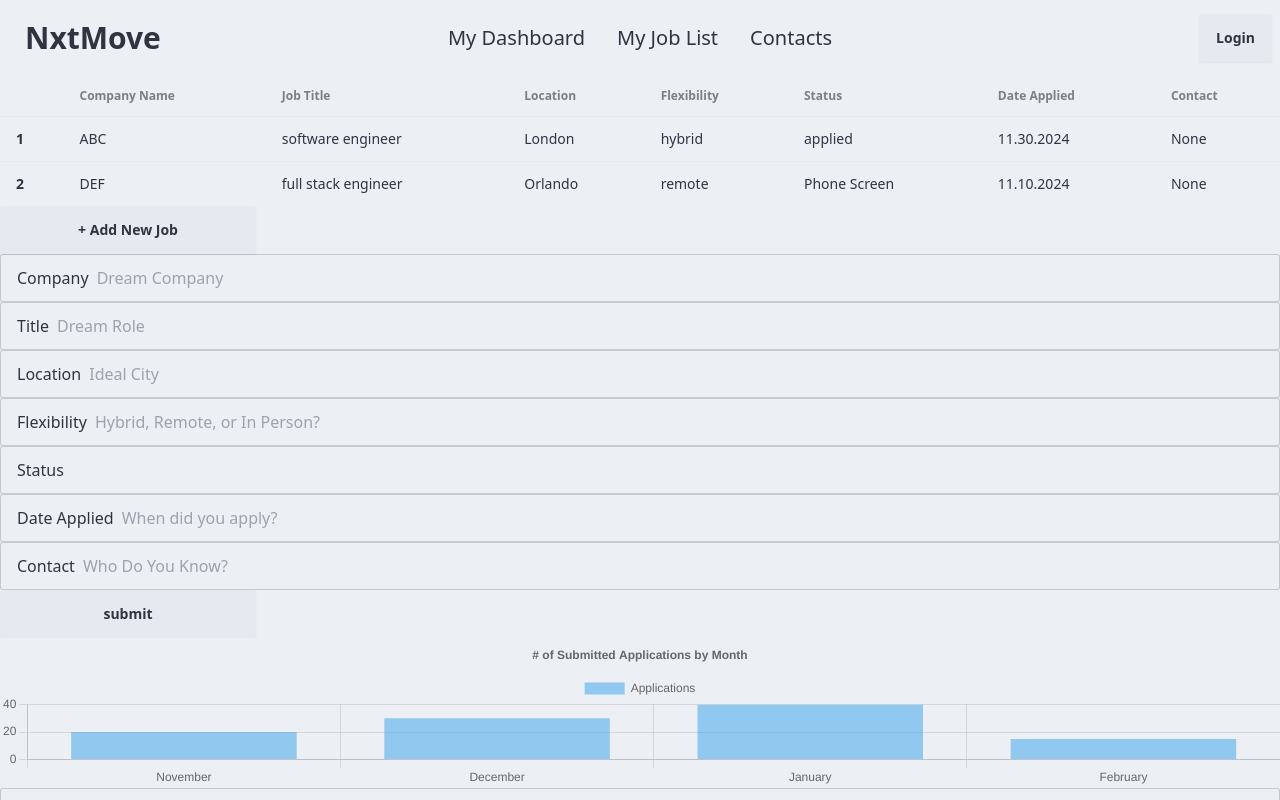
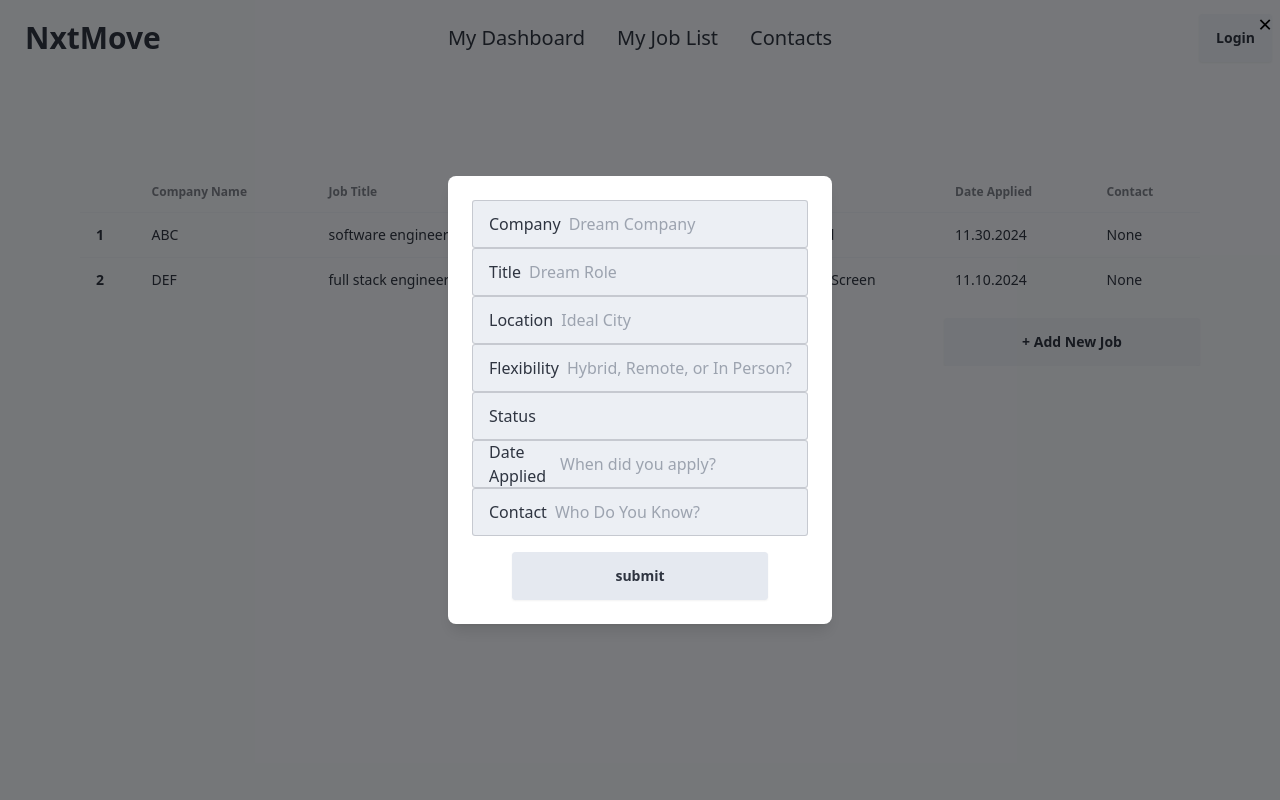
Before and after one commit to TeamMewtwoReinforcement/jobtracker, a React app: page /job-list in a window 1280 px wide. Both pictures are taken after a click on the button "+ Add New Job". Shown: the top 800 px of the page. Built offline with nearby package versions, Linux system fonts and the light colour scheme.

Commit message:
updated pop up to add a new job. included react router

```diff
--- a/src/client/components/App.tsx
+++ b/src/client/components/App.tsx
@@ -1,29 +1,24 @@
 import React from 'react';
 import '../../client/styles.css';
+import { BrowserRouter as Router, Routes, Route, Link } from 'react-router-dom';
 import Header from './Header.tsx';
 import JobList from './JobList.tsx';
 import BarChart from './BarChart.js';
-import DashboardList from './DashboardList.tsx';
-import NewJobForm from './NewJobForm.tsx';
-import SubmitButton from './SubmitButton.tsx';
-
-
 
 
 //By using React.FC, TypeScript automatically infers the type of the component’s props. Do we want to do that?
 //Probaby not, but just did it for set up
 const App: React.FC = () => {
-
   return (
-    <div>
-      <Header />
-      <JobList />
-      <BarChart />
-      <NewJobForm />
-    </div>
-  );
+    <Router>
+     <Header />
+     <Routes>
+      <Route path="/dashboard" element={<BarChart />} />
+      <Route path="/job-list" element={<JobList />} />
+      {/* <Route path="/contacts" element={<tbd />} /> */}
+     </Routes>
+    </Router>
+  )
 };
 
-
-
 export default App;
--- a/src/client/components/Header.tsx
+++ b/src/client/components/Header.tsx
@@ -1,4 +1,5 @@
 import React from "react";
+import { Link } from 'react-router-dom';
 
 const Header: React.FC = () => {
   return (
@@ -9,13 +10,13 @@ const Header: React.FC = () => {
         <div className='navbar-center hidden lg:flex'>
           <ul className='menu menu-horizontal px-1 text-xl'>
           <li>
-              <a>My Dashboard</a>
+              <Link to="/dashboard">My Dashboard</Link>
             </li>
             <li>
-              <a>My Job List</a>
+              <Link to="/job-list">My Job List</Link>
             </li>
             <li>
-              <a>Contacts</a>
+              <Link to="/contacts">Contacts</Link>
             </li>
           </ul>
         </div>
--- a/src/client/components/JobList.tsx
+++ b/src/client/components/JobList.tsx
@@ -1,6 +1,7 @@
-import React, {useEffect, useState } from "react";
+import React, { useEffect, useState } from "react";
 import SubmitButton from "./SubmitButton.tsx";
 import NewJobForm from "./NewJobForm.tsx";
+import Modal from "./Modal.tsx";
 
 interface ApplicationDetails {
   id: string;
@@ -14,34 +15,59 @@ interface ApplicationDetails {
 }
 
 const JobList: React.FC = () => {
-
   const [jobs, setJobs] = useState<ApplicationDetails[]>([]);
-    const [showForm, setShowForm] = useState(false)
+  // const [showForm, setShowForm] = useState(false);
+  const [showModal, setShowModal ] = useState(false);
   //just for testing purposes. comment out when db call is set up
-    const testJobs: ApplicationDetails[] = [{id: '1234', companyName: 'ABC', jobTitle: 'software engineer', location: 'London', flexibility: 'hybrid', status: 'applied', dateApplied: '11.30.2024', contact: 'None'}, {id: '1235', companyName: 'DEF', jobTitle: 'full stack engineer', location: 'Orlando', flexibility: 'remote', status: 'Phone Screen', dateApplied: '11.10.2024', contact: 'None'}]
+  const testJobs: ApplicationDetails[] = [
+    {
+      id: "1234",
+      companyName: "ABC",
+      jobTitle: "software engineer",
+      location: "London",
+      flexibility: "hybrid",
+      status: "applied",
+      dateApplied: "11.30.2024",
+      contact: "None",
+    },
+    {
+      id: "1235",
+      companyName: "DEF",
+      jobTitle: "full stack engineer",
+      location: "Orlando",
+      flexibility: "remote",
+      status: "Phone Screen",
+      dateApplied: "11.10.2024",
+      contact: "None",
+    },
+  ];
 
   const addNewJob = () => {
-      setShowForm(!showForm);
+    setShowModal(true);
   };
 
+  const closeModal = () => {
+    setShowModal(false);
+  }
+
   useEffect(() => {
-      const getJobs = async() => {
+    const getJobs = async () => {
       try {
         //for testing purposes. comment in the below for db call
         //const response = await fetch("/jobs") //replace with endpoint
         //const data = await response.json();
         //console.log('returned data from getJobs:', data)
         //setJobs(data);
-          setJobs(testJobs) //comment out when db is set up
+        setJobs(testJobs); //comment out when db is set up
       } catch (error) {
         console.error("error fetching jobs:", error);
       }
     };
     getJobs();
-    }, [])
+  }, []);
 
   return (
-    <div className='overflow-x-auto'>
+    <div className='overflow-x-auto mx-auto max-w-6xl px-4 mt-24'>
       <table className='table'>
         {/* head */}
         <thead>
@@ -74,15 +100,17 @@ const JobList: React.FC = () => {
           ) : (
             <tr>
               {/*if no results from query, display 'no jobs found' */}
-      <td colSpan={8} className="text-center">
+              <td colSpan={8} className='text-center'>
                 No jobs found. Add an application by clicking the button below.
               </td>
             </tr>
           )}
         </tbody>
       </table>
-      <SubmitButton label="+ Add New Job" handleClick={addNewJob} />
-      {showForm && <NewJobForm />}
+      <div className='text-right mt-4'>
+        <SubmitButton label='+ Add New Job' handleClick={addNewJob} />
+      </div>
+      {showModal && <Modal onClose={closeModal}><NewJobForm /></Modal>}
     </div>
   );
 };
--- /dev/null
+++ b/src/client/components/Login.tsx
@@ -0,0 +1 @@
+//need login component
--- /dev/null
+++ b/src/client/components/Modal.tsx
@@ -0,0 +1,43 @@
+import React from "react";
+import NewJobForm from "./NewJobForm.tsx";
+
+
+// const Modal: React.FC<{ onClose: () => void; children: React.ReactNode }> = ({
+//   onClose,
+//   children,
+// }) => {
+//   return (
+//     <div className="fixed inset-0 flex justify-center items-center bg-black bg-opacity-50 border-2 border-red-500 w-96 h-96">
+//       <div className="bg-white p-6 rounded-lg shadow-lg w-96">
+//         <button
+//           className="absolute top-2 right-2 text-2xl text-black"
+//           onClick={onClose} // Close the modal
+//         >
+//           &times;
+//         </button>
+//         {children}
+//       </div>
+//     </div>
+//   );
+// };
+
+const Modal: React.FC<{ onClose: () => void; children: React.ReactNode }> = ({
+    onClose,
+    children,
+  }) => {
+    return (
+      <div className="fixed inset-0 flex justify-center items-center bg-black bg-opacity-50">
+        <div className="bg-white p-6 rounded-lg shadow-lg w-96 h-auto">
+          <button
+            className="absolute top-2 right-2 text-2xl text-black"
+            onClick={onClose} // Close the modal
+          >
+            &times;
+          </button>
+          {children}
+        </div>
+      </div>
+    );
+  };
+
+export default Modal;
--- a/src/client/components/NewJobForm.tsx
+++ b/src/client/components/NewJobForm.tsx
@@ -4,7 +4,6 @@ import { useState, useEffect } from "react";
 
 
 const NewJobForm: React.FC = () => {
-
   const [formData, setFormData] = useState({
     company: "",
     title: "",
@@ -21,14 +20,14 @@ const NewJobForm: React.FC = () => {
       ...formData,
       [name]: value,
     });
-        console.log("formData:" , formData)
+    console.log("formData:", formData);
   };
 
   //insert new job into db
   const handleSubmit = async () => {
-        console.log("in handle submit inside newjobform component")
+    console.log("in handle submit inside newjobform component");
     try {
-            const response = await fetch('tbd', {
+      const response = await fetch("tbd", {
         method: "POST",
         headers: {
           "Content-Type": "application/json",
@@ -36,46 +35,97 @@ const NewJobForm: React.FC = () => {
         body: JSON.stringify(formData),
       });
       if (!response.ok) {
-                throw new Error ("failed to submit form")
+        throw new Error("failed to submit form");
       }
-            console.log("new job added")
-        }   catch(error) {
-            console.error("error", error)
+      console.log("new job added");
+    } catch (error) {
+      console.error("error", error);
     }
-    }
+  };
 
   return (
     <form className='inputForm' onSubmit={handleSubmit}>
       <label className='input input-bordered flex items-center gap-2'>
         Company
-        <input type='text'  className='grow' name='company' value={formData.company} placeholder='Dream Company' onChange={handleInputChange}/>
+        <input
+          type='text'
+          className='grow'
+          name='company'
+          value={formData.company}
+          placeholder='Dream Company'
+          onChange={handleInputChange}
+        />
       </label>
       <label className='input input-bordered flex items-center gap-2'>
         Title
-        <input type='text' className='grow' name='title' value={formData.title} placeholder='Dream Role' onChange={handleInputChange}/>
+        <input
+          type='text'
+          className='grow'
+          name='title'
+          value={formData.title}
+          placeholder='Dream Role'
+          onChange={handleInputChange}
+        />
       </label>
       <label className='input input-bordered flex items-center gap-2'>
         Location
-        <input type='text' className='grow' name='location' value={formData.location} placeholder='Ideal City' onChange={handleInputChange} />
+        <input
+          type='text'
+          className='grow'
+          name='location'
+          value={formData.location}
+          placeholder='Ideal City'
+          onChange={handleInputChange}
+        />
       </label>
       <label className='input input-bordered flex items-center gap-2'>
         Flexibility
-        <input type='text' className='grow' name='flexibility' value={formData.flexibility} placeholder='Hybrid, Remote, or In Person?' onChange={handleInputChange}/>
+        <input
+          type='text'
+          className='grow'
+          name='flexibility'
+          value={formData.flexibility}
+          placeholder='Hybrid, Remote, or In Person?'
+          onChange={handleInputChange}
+        />
       </label>
       <label className='input input-bordered flex items-center gap-2'>
         Status
-        <input type='text' className='grow' name='status' value={formData.status} placeholder='' onChange={handleInputChange}/>
+        <input
+          type='text'
+          className='grow'
+          name='status'
+          value={formData.status}
+          placeholder=''
+          onChange={handleInputChange}
+        />
       </label>
       <label className='input input-bordered flex items-center gap-2'>
         Date Applied
-        <input type='text' className='grow' name='dateApplied' value={formData.dateApplied} placeholder='When did you apply?' onChange={handleInputChange}/>
+        <input
+          type='text'
+          className='grow'
+          name='dateApplied'
+          value={formData.dateApplied}
+          placeholder='When did you apply?'
+          onChange={handleInputChange}
+        />
       </label>
       <label className='input input-bordered flex items-center gap-2'>
         Contact
-        <input type='text' className='grow' name='contact' value={formData.contact} placeholder='Who Do You Know?' onChange={handleInputChange}/>
+        <input
+          type='text'
+          className='grow'
+          name='contact'
+          value={formData.contact}
+          placeholder='Who Do You Know?'
+          onChange={handleInputChange}
+        />
         {/* <span className='badge badge-info'>Optional</span> */}
       </label>
-      <SubmitButton label='submit' handleClick={handleSubmit}/>
+      <div className='text-center mt-4'>
+        <SubmitButton label='submit' handleClick={handleSubmit} />
+      </div>
     </form>
   );
 };
--- a/webpack.config.cjs
+++ b/webpack.config.cjs
@@ -49,6 +49,7 @@ module.exports = {
             directory: path.resolve(__dirname, 'dist'),
             publicPath: '/dist',
         },
+        hot: true,
         historyApiFallback: true,
         port: 8080,
         proxy: [
```
Lines whose indentation alone changed are shown as unchanged.
